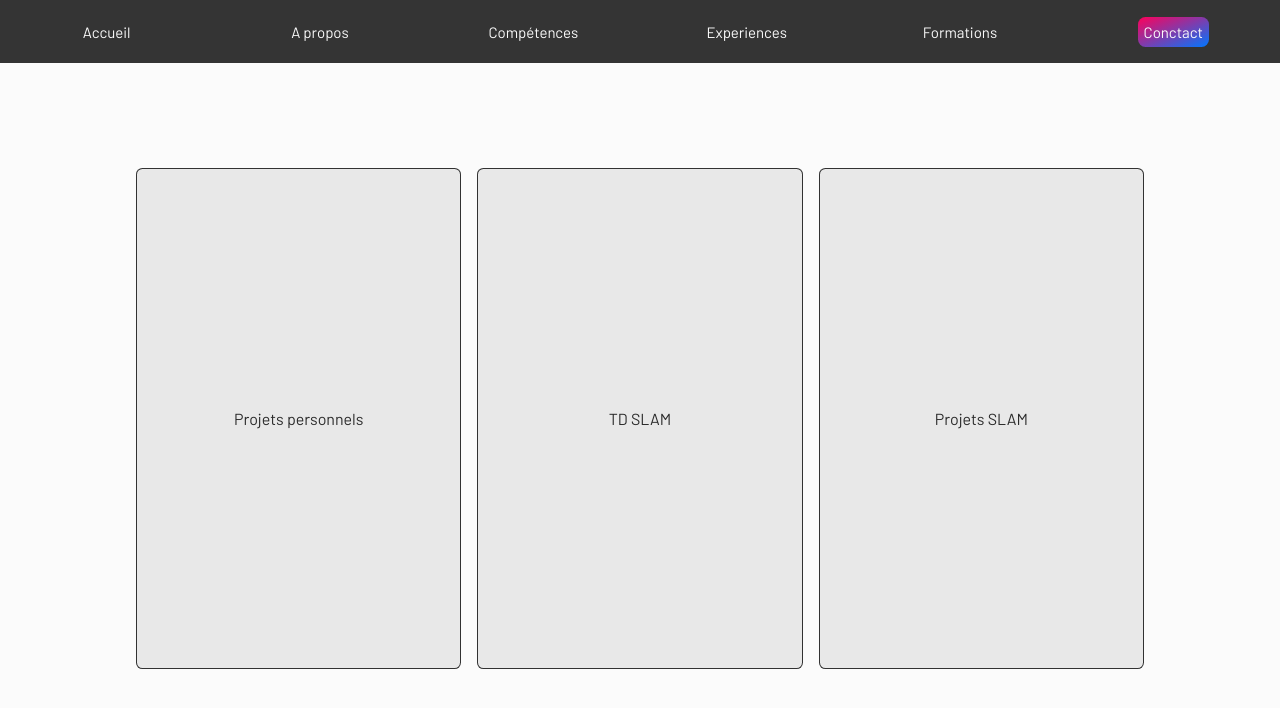
After one commit to ArthurLsy/tds-web-alt, a PHP site: page /pages/competences.html in a window 1280 px wide. The commit adds this page. Shown: the top 708 px of the page. Run offline with PHP 8.4, Linux system fonts and the light colour scheme.

Commit message:
compétences

```diff
--- /dev/null
+++ b/pages/competences.html
@@ -0,0 +1,24 @@
+<!doctype html>
+<html lang="fr">
+<head>
+    <meta charset="UTF-8">
+    <meta name="viewport"
+          content="width=device-width, user-scalable=no, initial-scale=1.0, maximum-scale=1.0, minimum-scale=1.0">
+    <meta http-equiv="X-UA-Compatible" content="ie=edge">
+    <link rel="stylesheet" href="../ressources/css/screen.css">
+    <link rel="stylesheet" href="../ressources/css/navbar.css">
+    <link rel="stylesheet" href="../ressources/css/competences.css">
+    <title>Compétences</title>
+</head>
+<body>
+<main>
+    <div class="section">
+        <a class="bouton" href="">Projets personnels</a>
+        <a class="bouton" href="">TD SLAM</a>
+        <a class="bouton" href="">Projets SLAM</a>
+    </div>
+</main>
+</body>
+<script src="../ressources/scripts/navbar.js"></script>
+</html>
+<!--<script>setInterval(function(){location.reload(true);}, 2000);</script>
--- /dev/null
+++ b/ressources/css/competences.css
@@ -0,0 +1,31 @@
+main {
+    padding-top: 10rem
+}
+
+.section {
+    display: grid;
+    grid-template-columns: 1fr 1fr 1fr;
+    grid-auto-columns: 1fr;
+    gap: 0px 0px;
+    grid-auto-flow: row;
+    width: 80%;
+    margin-left: 10%;
+}
+
+.bouton {
+    background-color: rgba(206, 206, 206, 0.4);
+    border: solid rgba(30,30,30,0.9) 1px ;
+    padding-top: 15rem;
+    padding-bottom: 15rem;
+    padding-left: 3rem;
+    padding-right: 3rem;
+    backdrop-filter: blur(0.2rem);
+    border-radius: 0.4rem;
+    margin: 0.5rem;
+    text-align: center;
+}
+
+.bouton:hover {
+    transition: 0.5s;
+    background-color: #c9c9c9;
+}
--- a/screen.css
+++ b/ressources/css/screen.css
@@ -10,3 +10,12 @@ html{
 body {
     margin: 0;
 }
+
+main {
+    padding-top: 5rem;
+}
+
+a {
+    text-decoration: none;
+    color: #2b2b2b;
+}
--- /dev/null
+++ b/ressources/scripts/navbar.js
@@ -0,0 +1,54 @@
+var body = document.querySelector('body')
+var header = document.createElement('header')
+header.setAttribute('class','navbar')
+
+var div1 = document.createElement('div')
+var a1 = document.createElement('a')
+a1.setAttribute('href',"/index.html")
+a1.setAttribute('class','menu')
+a1.appendChild(document.createTextNode('Accueil'))
+div1.appendChild(a1)
+
+var div2 = document.createElement('div')
+var a2 = document.createElement('a')
+a2.setAttribute('href',"")
+a2.setAttribute('class','menu')
+a2.appendChild(document.createTextNode('A propos'))
+div2.appendChild(a2)
+
+var div3 = document.createElement('div')
+var a3 = document.createElement('a')
+a3.setAttribute('href',"/pages/competences.html")
+a3.setAttribute('class','menu')
+a3.appendChild(document.createTextNode('Compétences'))
+div3.appendChild(a3)
+
+var div4 = document.createElement('div')
+var a4 = document.createElement('a')
+a4.setAttribute('href',"")
+a4.setAttribute('class','menu')
+a4.appendChild(document.createTextNode('Experiences'))
+div4.appendChild(a4)
+
+var div5 = document.createElement('div')
+var a5 = document.createElement('a')
+a5.setAttribute('href',"")
+a5.setAttribute('class','menu')
+a5.appendChild(document.createTextNode('Formations'))
+div5.appendChild(a5)
+
+var div6 = document.createElement('div')
+var a6 = document.createElement('a')
+a6.setAttribute('href',"")
+a6.setAttribute('class','contact')
+a6.appendChild(document.createTextNode('Conctact'))
+div6.appendChild(a6)
+
+header.appendChild(div1)
+header.appendChild(div2)
+header.appendChild(div3)
+header.appendChild(div4)
+header.appendChild(div5)
+header.appendChild(div6)
+
+body.insertBefore(header,body.firstChild)
--- /dev/null
+++ b/tds/php/ex-method.php
@@ -0,0 +1,6 @@
+<h1>Methode GET</h1>
+<a href="?q=Exemple">Exemple de lien avec QueryString</a>
+<p>valeur de q passée en GET : </p>
+<h1><?=$_GET['q']??'Aucune'?></h1>
+<p><?=$_GET['para']??''?></p>
+<from method="post"
--- a/td0/index.html
+++ b/tds/td0/index.html
@@ -4,7 +4,7 @@
     <meta charset="UTF-8">
     <meta http-equiv="X-UA-Compatible" content="IE=edge">
     <meta name="viewport" content="width=device-width, initial-scale=1.0">
-    <script src="../main.js"></script>
+    <script src="../../main.js"></script>
     <title>Document</title>
 </head>
 <body>
--- a/td1/crepes.html
+++ b/tds/td1/crepes.html
@@ -4,7 +4,7 @@
     <meta charset="UTF-8">
     <meta http-equiv="X-UA-Compatible" content="IE=edge">
     <meta name="viewport" content="width=device-width, initial-scale=1.0">
-    <script src="../main.js"></script>
+    <script src="../../main.js"></script>
     <title>Document</title>
 </head>
 <style>
--- a/td1/index.html
+++ b/tds/td1/index.html
@@ -4,7 +4,7 @@
     <meta charset="UTF-8">
     <meta http-equiv="X-UA-Compatible" content="IE=edge">
     <meta name="viewport" content="width=device-width, initial-scale=1.0">
-    <script src="../main.js"></script>
+    <script src="../../main.js"></script>
     <title>Document</title>
 </head>
 <style>
```
Also changed, not shown: index.html (+2 -9 lines), tds/php/connexion.html (added, +14 -0 lines), tds/php/form.php (added, +11 -0 lines), tds/td0/fichiers-html/test.html (renamed from td0/fichiers-html/test.html), tds/td0/images/Image.jpg (renamed from td0/images/Image.jpg), tds/td4/pics/logo.png (renamed from td4/pics/logo.png), tds/td4/pics/partner-1.png (renamed from td4/pics/partner-1.png), tds/td4/pics/partner-2.png (renamed from td4/pics/partner-2.png), tds/td4/pics/partner-3.png (renamed from td4/pics/partner-3.png), tds/td4/web-arena-about-us.html (renamed from td4/web-arena-about-us.html), tds/td4/web-arena.css (renamed from td4/web-arena.css).
